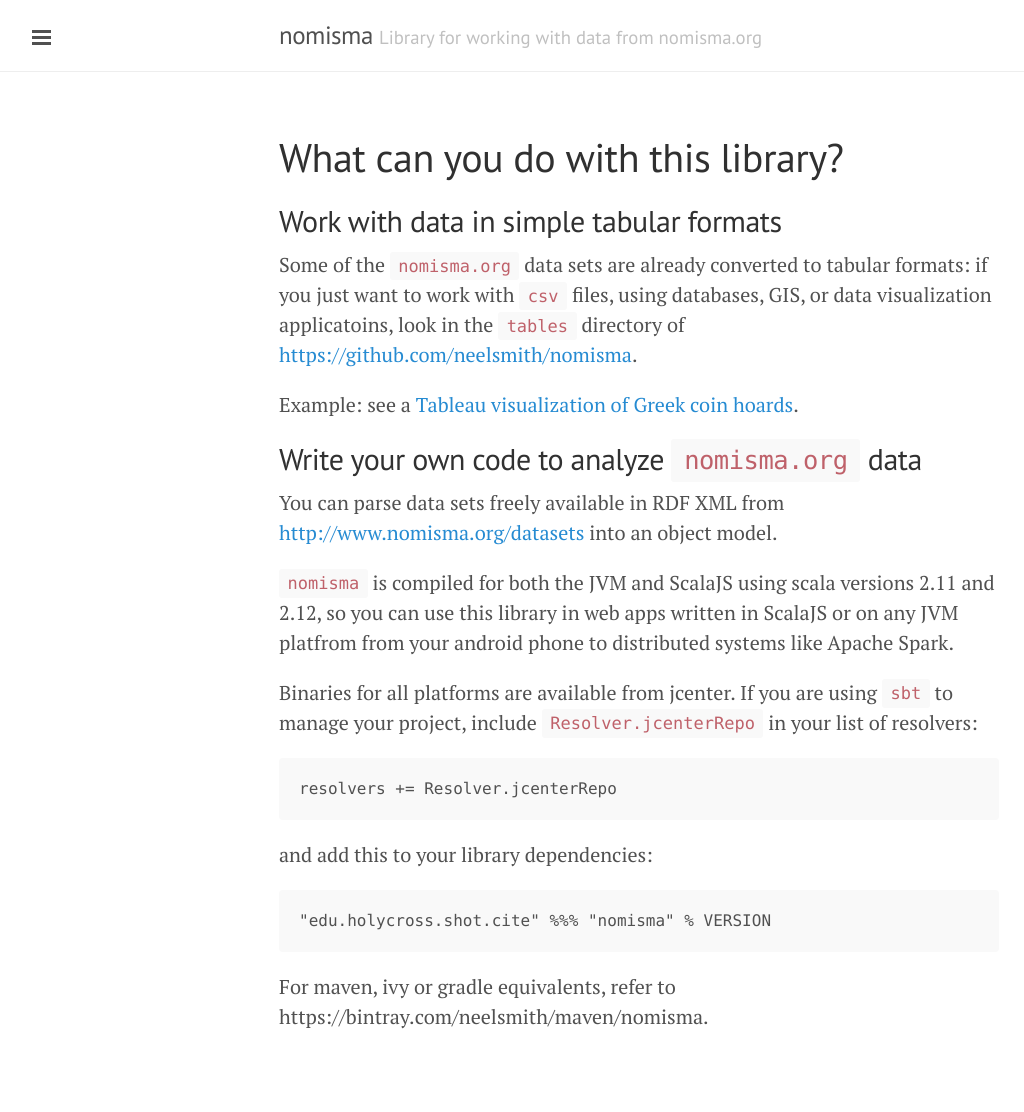
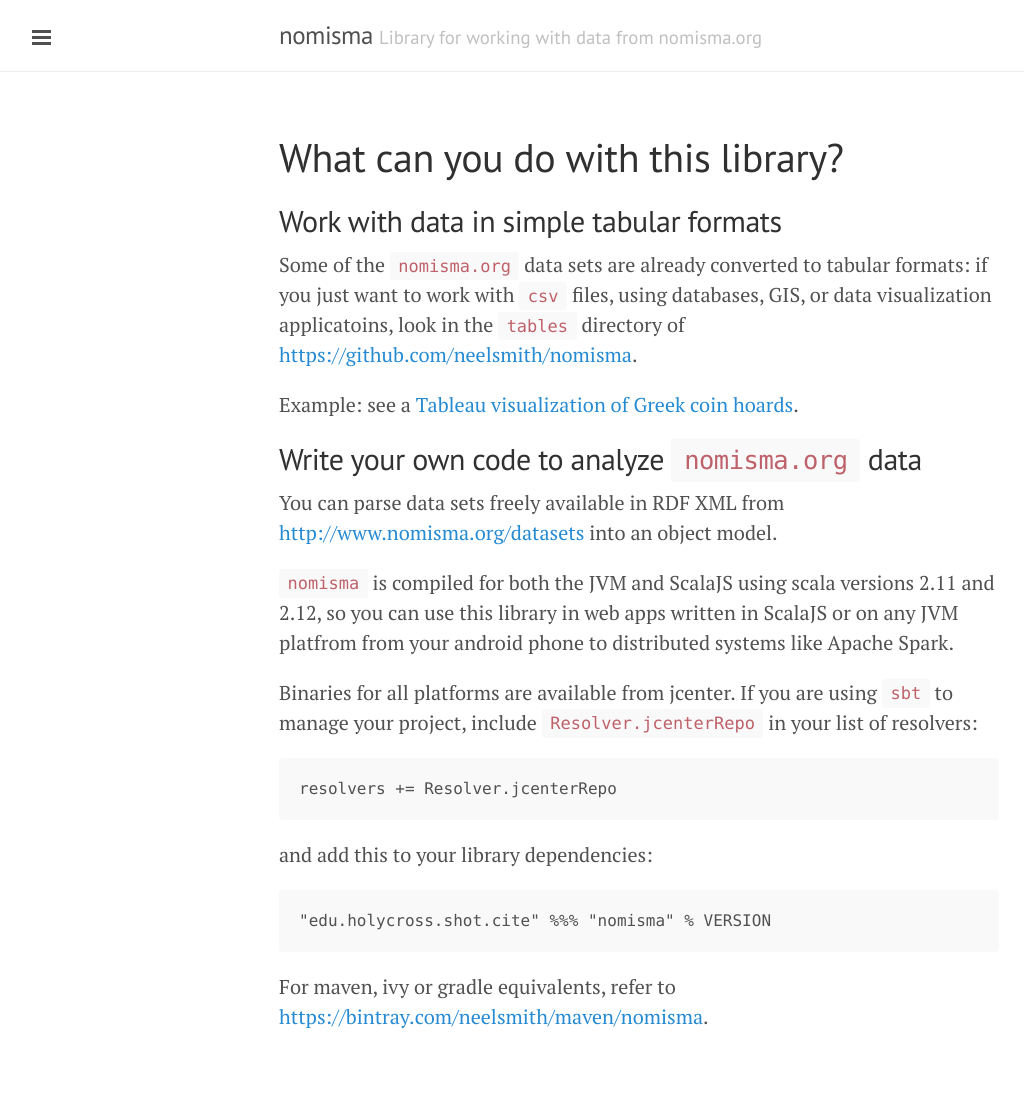
Before and after one commit to neelsmith/nomisma, a Jekyll site: the page built from docs/what.md, in a window 1280 px wide. Shown: the whole page, without its empty margins (1-1025 px from the left). Built offline with Jekyll 4.4.1, drawn with Linux system fonts in a browser that asks for light colours.

Commit message:
Minor tidy of ghpages

```diff
--- a/docs/what.md
+++ b/docs/what.md
@@ -28,4 +28,4 @@ and add this to your library dependencies:
     "edu.holycross.shot.cite" %%% "nomisma" % VERSION
 
 
-For maven, ivy or gradle equivalents, refer to https://bintray.com/neelsmith/maven/nomisma.
+For maven, ivy or gradle equivalents, refer to <https://bintray.com/neelsmith/maven/nomisma>.
```
Also changed, not shown: README.md.
